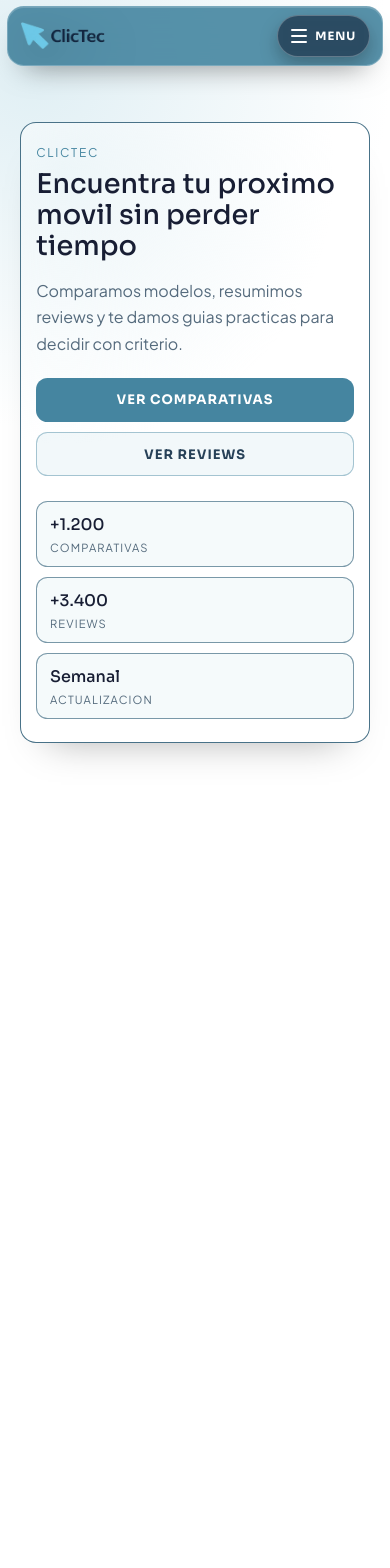
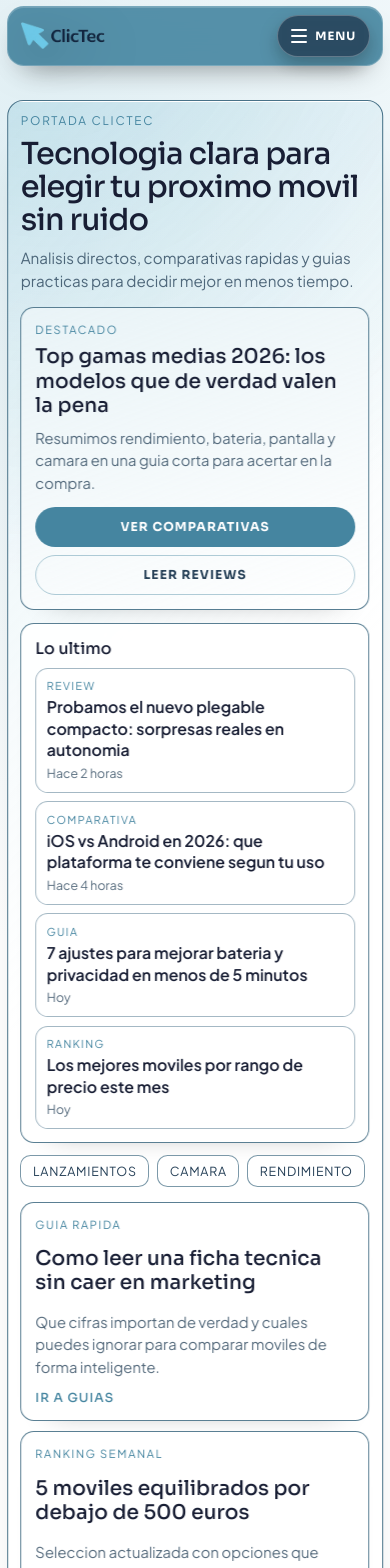
Before and after one commit to clicTec/clicTec-front-client, an Angular app: page /inicio in a window 390 px wide. Shown: the top 1568 px of the page. Before the commit the page ends 844 px from the top, so only its background shows below. Built offline with nearby package versions, Linux system fonts and the light colour scheme.

Commit message:
feat(inicio): reestructurar sección de inicio con nuevo contenido y estilos, mejorar responsividad

```diff
--- a/src/app/pages/inicio/inicio-page.html
+++ b/src/app/pages/inicio/inicio-page.html
@@ -1,27 +1,84 @@
-<section class="inicio-hero">
-  <p class="inicio-hero__kicker">clicTec</p>
-  <h1 class="inicio-hero__title">Encuentra tu proximo movil sin perder tiempo</h1>
-  <p class="inicio-hero__description">
-    Comparamos modelos, resumimos reviews y te damos guias practicas para decidir con criterio.
-  </p>
+<section class="inicio-home">
+  <header class="inicio-home__masthead">
+    <p class="inicio-home__eyebrow">Portada clicTec</p>
+    <h1 class="inicio-home__title">Tecnologia clara para elegir tu proximo movil sin ruido</h1>
+    <p class="inicio-home__subtitle">
+      Analisis directos, comparativas rapidas y guias practicas para decidir mejor en menos tiempo.
+    </p>
+  </header>
 
-  <div class="inicio-hero__actions">
-    <a class="inicio-hero__button inicio-hero__button--primary" routerLink="/comparativas">Ver comparativas</a>
-    <a class="inicio-hero__button inicio-hero__button--ghost" routerLink="/reviews">Ver reviews</a>
-  </div>
+  <section class="inicio-home__top" aria-label="Contenido principal">
+    <article class="inicio-card inicio-card--feature">
+      <p class="inicio-card__tag">Destacado</p>
+      <h2 class="inicio-card__title">Top gamas medias 2026: los modelos que de verdad valen la pena</h2>
+      <p class="inicio-card__description">
+        Resumimos rendimiento, bateria, pantalla y camara en una guia corta para acertar en la compra.
+      </p>
+      <div class="inicio-card__actions">
+        <a class="inicio-chip inicio-chip--fill" routerLink="/comparativas">Ver comparativas</a>
+        <a class="inicio-chip" routerLink="/reviews">Leer reviews</a>
+      </div>
+    </article>
 
-  <div class="inicio-hero__stats" aria-label="Metricas de contenido">
-    <article class="inicio-hero__stat">
-      <p class="inicio-hero__value">+1.200</p>
-      <p class="inicio-hero__label">Comparativas</p>
+    <aside class="inicio-card inicio-card--latest" aria-label="Lo ultimo">
+      <h2 class="inicio-card__heading">Lo ultimo</h2>
+      <a class="inicio-latest-item" routerLink="/reviews">
+        <span class="inicio-latest-item__category">Review</span>
+        <span class="inicio-latest-item__title">Probamos el nuevo plegable compacto: sorpresas reales en autonomia</span>
+        <span class="inicio-latest-item__time">Hace 2 horas</span>
+      </a>
+      <a class="inicio-latest-item" routerLink="/comparativas">
+        <span class="inicio-latest-item__category">Comparativa</span>
+        <span class="inicio-latest-item__title">iOS vs Android en 2026: que plataforma te conviene segun tu uso</span>
+        <span class="inicio-latest-item__time">Hace 4 horas</span>
+      </a>
+      <a class="inicio-latest-item" routerLink="/guias">
+        <span class="inicio-latest-item__category">Guia</span>
+        <span class="inicio-latest-item__title">7 ajustes para mejorar bateria y privacidad en menos de 5 minutos</span>
+        <span class="inicio-latest-item__time">Hoy</span>
+      </a>
+      <a class="inicio-latest-item" routerLink="/ranking">
+        <span class="inicio-latest-item__category">Ranking</span>
+        <span class="inicio-latest-item__title">Los mejores moviles por rango de precio este mes</span>
+        <span class="inicio-latest-item__time">Hoy</span>
+      </a>
+    </aside>
+  </section>
+
+  <nav class="inicio-home__topics" aria-label="Temas principales">
+    <a class="inicio-topic" routerLink="/moviles">Lanzamientos</a>
+    <a class="inicio-topic" routerLink="/comparativas">Camara</a>
+    <a class="inicio-topic" routerLink="/reviews">Rendimiento</a>
+    <a class="inicio-topic" routerLink="/guias">Bateria</a>
+    <a class="inicio-topic" routerLink="/ranking">Calidad-precio</a>
+  </nav>
+
+  <section class="inicio-home__grid" aria-label="Bloques editoriales">
+    <article class="inicio-card inicio-card--story">
+      <p class="inicio-card__tag">Guia rapida</p>
+      <h2 class="inicio-card__title">Como leer una ficha tecnica sin caer en marketing</h2>
+      <p class="inicio-card__description">
+        Que cifras importan de verdad y cuales puedes ignorar para comparar moviles de forma inteligente.
+      </p>
+      <a class="inicio-card__link" routerLink="/guias">Ir a guias</a>
     </article>
-    <article class="inicio-hero__stat">
-      <p class="inicio-hero__value">+3.400</p>
-      <p class="inicio-hero__label">Reviews</p>
+
+    <article class="inicio-card inicio-card--story">
+      <p class="inicio-card__tag">Ranking semanal</p>
+      <h2 class="inicio-card__title">5 moviles equilibrados por debajo de 500 euros</h2>
+      <p class="inicio-card__description">
+        Seleccion actualizada con opciones que mantienen buen rendimiento, camara y software estable.
+      </p>
+      <a class="inicio-card__link" routerLink="/ranking">Ver ranking</a>
     </article>
-    <article class="inicio-hero__stat">
-      <p class="inicio-hero__value">Semanal</p>
-      <p class="inicio-hero__label">Actualizacion</p>
+
+    <article class="inicio-card inicio-card--story">
+      <p class="inicio-card__tag">Analisis</p>
+      <h2 class="inicio-card__title">Snapdragon vs Dimensity: donde estan las diferencias reales</h2>
+      <p class="inicio-card__description">
+        Te explicamos impacto en juegos, temperatura y eficiencia para que sepas que esperar en uso diario.
+      </p>
+      <a class="inicio-card__link" routerLink="/reviews">Leer analisis</a>
     </article>
-  </div>
+  </section>
 </section>
--- a/src/app/pages/inicio/inicio-page.scss
+++ b/src/app/pages/inicio/inicio-page.scss
@@ -1,122 +1,405 @@
 @use '../../../styles/abstracts/variables' as vars;
 
-.inicio-hero {
-  width: min(100%, 1120px);
-  margin: 0 auto;
-  padding: 2rem 1.4rem 2.2rem;
-  border-radius: 1rem;
+.inicio-home {
+  --inicio-shell-gutter: clamp(0.2rem, 0.9vw, 0.6rem);
+  position: relative;
+  isolation: isolate;
+  left: 50%;
+  width: min(calc(100vw - (var(--inicio-shell-gutter) * 2)), 1440px);
+  margin: -0.9rem 0 0;
+  transform: translateX(-50%);
+  padding: clamp(1.1rem, 3vw, 2rem);
+  border-radius: 1.2rem;
   border: vars.$border-width-thin solid rgba(vars.$color-border, 0.9);
   background:
-    radial-gradient(circle at 12% 8%, rgba(vars.$color-accent-soft, 0.58), transparent 42%),
-    vars.$color-surface;
-  box-shadow: 0 24px 38px -28px rgba(vars.$color-ink-900, 0.35);
+    radial-gradient(circle at 10% -6%, rgba(vars.$color-accent-strong, 0.24), transparent 30%),
+    linear-gradient(132deg, rgba(vars.$color-accent-soft, 0.78), vars.$color-surface 42%);
+  box-shadow: 0 30px 48px -34px rgba(vars.$color-ink-900, 0.4);
 }
 
-.inicio-hero__kicker {
+.inicio-home::before,
+.inicio-home::after {
+  content: '';
+  position: absolute;
+  z-index: -1;
+  border-radius: 999px;
+  pointer-events: none;
+}
+
+.inicio-home::before {
+  width: clamp(160px, 28vw, 300px);
+  aspect-ratio: 1;
+  top: -70px;
+  right: -60px;
+  background: radial-gradient(circle, rgba(vars.$color-accent-strong, 0.25), transparent 70%);
+}
+
+.inicio-home::after {
+  width: clamp(140px, 26vw, 260px);
+  aspect-ratio: 1;
+  left: -70px;
+  bottom: -80px;
+  background: radial-gradient(circle, rgba(vars.$color-accent, 0.2), transparent 72%);
+}
+
+.inicio-home__masthead {
+  margin-bottom: 1.2rem;
+  animation: inicio-rise 0.55s ease both;
+}
+
+.inicio-home__eyebrow {
   margin: 0;
   font-family: vars.$font-subheading;
-  font-size: 0.75rem;
+  font-size: 0.74rem;
+  letter-spacing: 0.15em;
+  text-transform: uppercase;
+  color: vars.$color-accent;
+}
+
+.inicio-home__title {
+  margin: 0.6rem 0 0;
+  max-width: 22ch;
+  font-family: vars.$font-title;
+  font-size: clamp(1.8rem, 4vw, 2.85rem);
+  line-height: 1.08;
+  letter-spacing: vars.$letter-spacing-title;
+  color: vars.$color-ink-800;
+}
+
+.inicio-home__subtitle {
+  margin: 0.85rem 0 0;
+  max-width: 62ch;
+  color: vars.$color-text-muted;
+  line-height: 1.64;
+}
+
+.inicio-home__top {
+  display: grid;
+  grid-template-columns: minmax(0, 1.45fr) minmax(0, 1fr);
+  gap: 0.85rem;
+}
+
+.inicio-card {
+  border-radius: 1rem;
+  border: vars.$border-width-thin solid rgba(vars.$color-border, 0.82);
+  background: rgba(vars.$color-surface, 0.88);
+  box-shadow: 0 16px 28px -30px rgba(vars.$color-ink-900, 0.48);
+  backdrop-filter: blur(1px);
+  animation: inicio-rise 0.6s ease both;
+}
+
+.inicio-card--feature {
+  padding: clamp(1rem, 2vw, 1.4rem);
+  background:
+    linear-gradient(160deg, rgba(vars.$color-accent-soft, 0.7), rgba(vars.$color-surface, 0.95)),
+    vars.$color-surface;
+}
+
+.inicio-card__tag {
+  margin: 0;
+  font-family: vars.$font-subheading;
+  font-size: 0.7rem;
   letter-spacing: 0.14em;
   text-transform: uppercase;
   color: vars.$color-accent;
 }
 
-.inicio-hero__title {
-  margin: 0.55rem 0 0;
+.inicio-card__title {
+  margin: 0.72rem 0 0;
   font-family: vars.$font-title;
-  font-size: clamp(1.7rem, 4.2vw, 2.5rem);
-  line-height: 1.15;
+  font-size: clamp(1.2rem, 3vw, 1.85rem);
+  line-height: 1.2;
   color: vars.$color-ink-800;
 }
 
-.inicio-hero__description {
-  margin: 0.95rem 0 0;
-  max-width: 58ch;
+.inicio-card__description {
+  margin: 0.75rem 0 0;
   color: vars.$color-text-muted;
-  line-height: 1.65;
+  line-height: 1.62;
 }
 
-.inicio-hero__actions {
+.inicio-card__actions {
   display: flex;
   flex-wrap: wrap;
-  gap: 0.65rem;
-  margin-top: 1.3rem;
+  gap: 0.52rem;
+  margin-top: 1rem;
 }
 
-.inicio-hero__button {
+.inicio-chip {
   display: inline-flex;
   align-items: center;
   justify-content: center;
-  min-height: 44px;
-  padding: 0 1.1rem;
-  border-radius: 0.72rem;
-  border: vars.$border-width-thin solid transparent;
+  min-height: 40px;
+  padding: 0 1rem;
+  border-radius: vars.$radius-pill;
+  border: vars.$border-width-thin solid rgba(vars.$color-accent, 0.42);
   font-family: vars.$font-button;
-  font-size: 0.82rem;
+  font-size: 0.77rem;
   font-weight: 700;
-  letter-spacing: 0.07em;
+  letter-spacing: 0.08em;
   text-transform: uppercase;
+  color: vars.$color-ink-700;
+  text-decoration: none;
   transition:
-    transform 0.18s ease,
-    background-color 0.18s ease;
+    transform 0.2s ease,
+    border-color 0.2s ease,
+    background-color 0.2s ease;
 }
 
-.inicio-hero__button:hover {
+.inicio-chip:hover {
   transform: translateY(-1px);
+  border-color: rgba(vars.$color-accent, 0.8);
 }
 
-.inicio-hero__button--primary {
+.inicio-chip--fill {
+  border-color: transparent;
   background: vars.$color-accent;
   color: vars.$color-surface;
 }
 
-.inicio-hero__button--ghost {
-  background: rgba(vars.$color-accent-soft, 0.42);
-  border-color: rgba(vars.$color-accent, 0.45);
-  color: vars.$color-ink-700;
+.inicio-chip--fill:hover {
+  background: vars.$color-accent-strong;
 }
 
-.inicio-hero__stats {
-  margin-top: 1.55rem;
-  display: grid;
-  grid-template-columns: repeat(3, minmax(0, 1fr));
-  gap: 0.65rem;
+.inicio-card--latest {
+  padding: 1rem;
 }
 
-.inicio-hero__stat {
-  padding: 0.75rem 0.8rem;
-  border-radius: 0.72rem;
-  background: rgba(vars.$color-accent-soft, 0.34);
-  border: vars.$border-width-thin solid rgba(vars.$color-border, 0.65);
-}
-
-.inicio-hero__value {
+.inicio-card__heading {
   margin: 0;
   font-family: vars.$font-title;
-  font-size: clamp(1rem, 2vw, 1.3rem);
+  font-size: 1rem;
   color: vars.$color-ink-800;
 }
 
-.inicio-hero__label {
-  margin: 0.3rem 0 0;
+.inicio-latest-item {
+  display: grid;
+  gap: 0.25rem;
+  margin-top: 0.68rem;
+  padding: 0.72rem;
+  border-radius: 0.78rem;
+  text-decoration: none;
+  border: vars.$border-width-thin solid rgba(vars.$color-border, 0.45);
+  background: rgba(vars.$color-surface, 0.78);
+  transition:
+    transform 0.2s ease,
+    border-color 0.2s ease,
+    background-color 0.2s ease;
+}
+
+.inicio-latest-item:hover {
+  transform: translateX(3px);
+  border-color: rgba(vars.$color-accent, 0.58);
+  background: rgba(vars.$color-accent-soft, 0.52);
+}
+
+.inicio-latest-item__category {
   font-family: vars.$font-subheading;
-  font-size: 0.7rem;
-  letter-spacing: 0.1em;
+  font-size: 0.68rem;
+  letter-spacing: 0.12em;
   text-transform: uppercase;
+  color: vars.$color-accent;
+}
+
+.inicio-latest-item__title {
+  color: vars.$color-ink-800;
+  line-height: 1.36;
+  font-weight: 600;
+}
+
+.inicio-latest-item__time {
+  font-size: 0.78rem;
   color: vars.$color-text-muted;
 }
 
-@media (max-width: 760px) {
-  .inicio-hero {
-    padding: 1.4rem 0.95rem 1.45rem;
+.inicio-home__topics {
+  display: flex;
+  flex-wrap: wrap;
+  gap: 0.5rem;
+  margin-top: 0.9rem;
+  animation: inicio-rise 0.62s ease both;
+}
+
+.inicio-topic {
+  display: inline-flex;
+  align-items: center;
+  padding: 0.42rem 0.72rem;
+  border-radius: 0.66rem;
+  border: vars.$border-width-thin solid rgba(vars.$color-border, 0.65);
+  background: rgba(vars.$color-surface, 0.72);
+  font-size: 0.78rem;
+  font-family: vars.$font-subheading;
+  letter-spacing: 0.06em;
+  text-transform: uppercase;
+  color: vars.$color-ink-700;
+  text-decoration: none;
+  transition:
+    background-color 0.2s ease,
+    color 0.2s ease;
+}
+
+.inicio-topic:hover {
+  background: vars.$color-accent;
+  color: vars.$color-surface;
+}
+
+.inicio-home__grid {
+  display: grid;
+  grid-template-columns: repeat(3, minmax(0, 1fr));
+  gap: 0.75rem;
+  margin-top: 0.95rem;
+}
+
+.inicio-card--story {
+  display: grid;
+  align-content: start;
+  gap: 0.42rem;
+  padding: 0.95rem 0.92rem;
+}
+
+.inicio-card__link {
+  margin-top: 0.36rem;
+  font-family: vars.$font-button;
+  font-size: 0.78rem;
+  letter-spacing: 0.07em;
+  text-transform: uppercase;
+  color: vars.$color-accent;
+  text-decoration: none;
+}
+
+.inicio-card__link:hover {
+  color: vars.$color-accent-strong;
+}
+
+.inicio-home__grid .inicio-card:nth-child(1) {
+  animation-delay: 0.08s;
+}
+
+.inicio-home__grid .inicio-card:nth-child(2) {
+  animation-delay: 0.16s;
+}
+
+.inicio-home__grid .inicio-card:nth-child(3) {
+  animation-delay: 0.24s;
+}
+
+@keyframes inicio-rise {
+  from {
+    opacity: 0;
+    transform: translateY(14px);
+  }
+  to {
+    opacity: 1;
+    transform: translateY(0);
+  }
+}
+
+@media (max-width: 980px) {
+  .inicio-home {
+    --inicio-shell-gutter: 0.4rem;
   }
 
-  .inicio-hero__actions {
-    display: grid;
+  .inicio-home__top {
     grid-template-columns: minmax(0, 1fr);
   }
 
-  .inicio-hero__stats {
-    grid-template-columns: minmax(0, 1fr);
+  .inicio-home__grid {
+    grid-template-columns: repeat(2, minmax(0, 1fr));
   }
 }
+
+@media (max-width: 760px) {
+  .inicio-home {
+    --inicio-shell-gutter: 0.45rem;
+    margin-top: -1.15rem;
+    padding: 0.85rem;
+    border-radius: 1rem;
+  }
+
+  .inicio-home::before,
+  .inicio-home::after {
+    display: none;
+  }
+
+  .inicio-home__masthead {
+    margin-bottom: 0.9rem;
+  }
+
+  .inicio-home__title {
+    font-size: clamp(1.55rem, 8vw, 2.15rem);
+  }
+
+  .inicio-home__subtitle {
+    margin-top: 0.65rem;
+    font-size: 0.95rem;
+    line-height: 1.5;
+  }
+
+  .inicio-card {
+    border-radius: 0.85rem;
+  }
+
+  .inicio-card--feature,
+  .inicio-card--latest,
+  .inicio-card--story {
+    padding: 0.85rem;
+  }
+
+  .inicio-card__title {
+    margin-top: 0.55rem;
+    font-size: clamp(1.1rem, 5.2vw, 1.35rem);
+  }
+
+  .inicio-card__description {
+    margin-top: 0.6rem;
+    font-size: 0.93rem;
+    line-height: 1.5;
+  }
+
+  .inicio-card__actions {
+    display: grid;
+    grid-template-columns: minmax(0, 1fr);
+    margin-top: 0.8rem;
+  }
+
+  .inicio-chip {
+    width: 100%;
+  }
+
+  .inicio-latest-item {
+    margin-top: 0.55rem;
+    padding: 0.65rem;
+  }
+
+  .inicio-home__topics {
+    flex-wrap: nowrap;
+    overflow-x: auto;
+    overscroll-behavior-x: contain;
+    -webkit-overflow-scrolling: touch;
+    scrollbar-width: thin;
+    margin-top: 0.75rem;
+    padding-bottom: 0.2rem;
+  }
+
+  .inicio-topic {
+    flex: 0 0 auto;
+    white-space: nowrap;
+  }
+
+  .inicio-home__grid {
+    grid-template-columns: minmax(0, 1fr);
+    gap: 0.65rem;
+    margin-top: 0.75rem;
+  }
+}
+
+@media (max-width: 480px) {
+  .inicio-home {
+    margin-top: -1.35rem;
+    padding: 0.78rem;
+  }
+
+  .inicio-home__title {
+    font-size: clamp(1.42rem, 8.8vw, 1.9rem);
+  }
+}
--- a/src/app/pages/inicio/inicio-page.ts
+++ b/src/app/pages/inicio/inicio-page.ts
@@ -6,6 +6,6 @@ import { RouterLink } from '@angular/router';
   standalone: true,
   imports: [RouterLink],
   templateUrl: './inicio-page.html',
-  styleUrl: './inicio-page.scss'
+  styleUrls: ['./inicio-page.scss']
 })
 export class InicioPageComponent {}
--- a/src/app/shared/components/header/header.scss
+++ b/src/app/shared/components/header/header.scss
@@ -225,6 +225,7 @@
     justify-content: space-between;
     padding: 0.5rem 0.62rem;
     border-radius: 1.05rem;
+    overflow: visible;
   }
 
   .header-logo {
```
